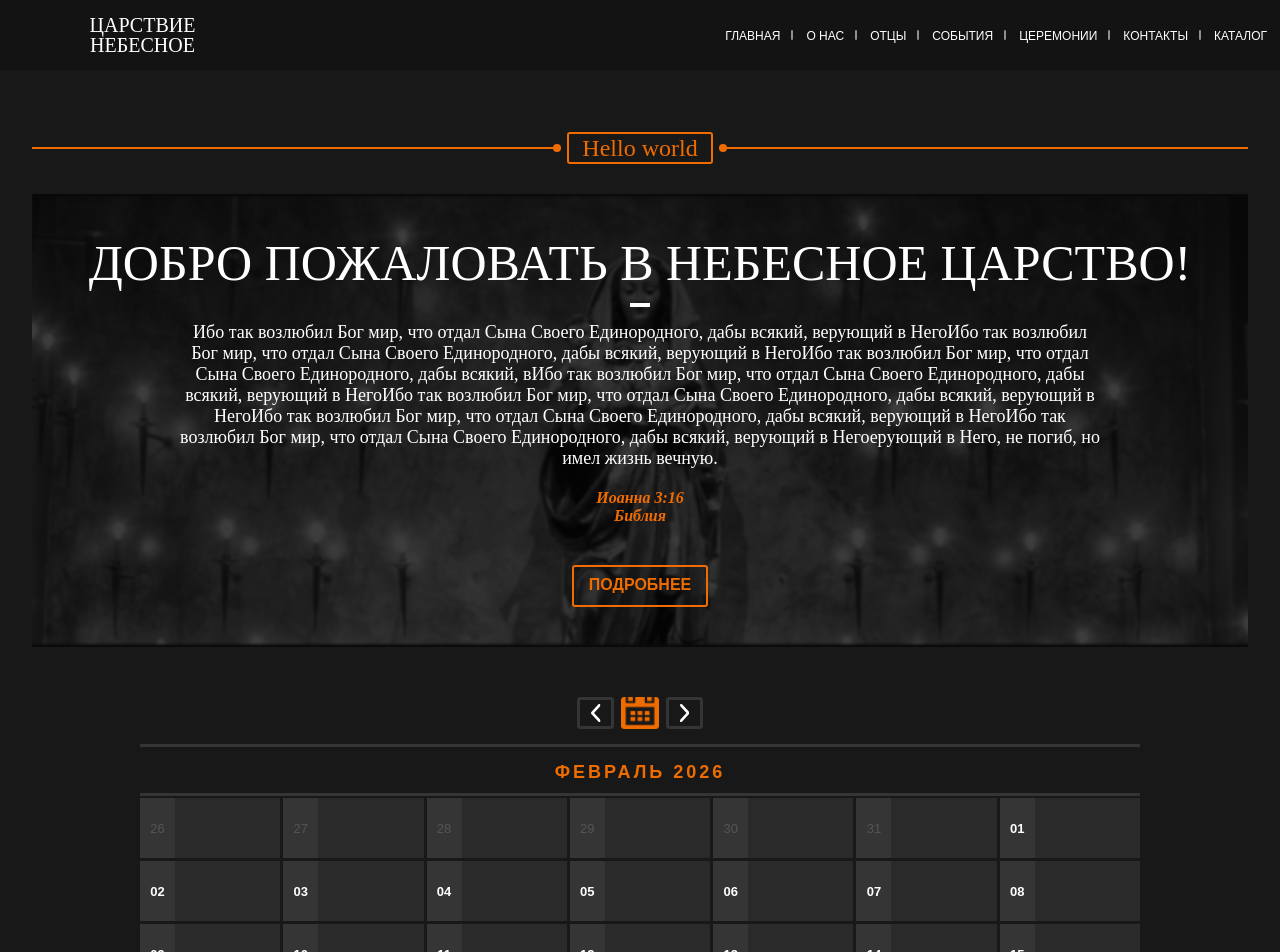
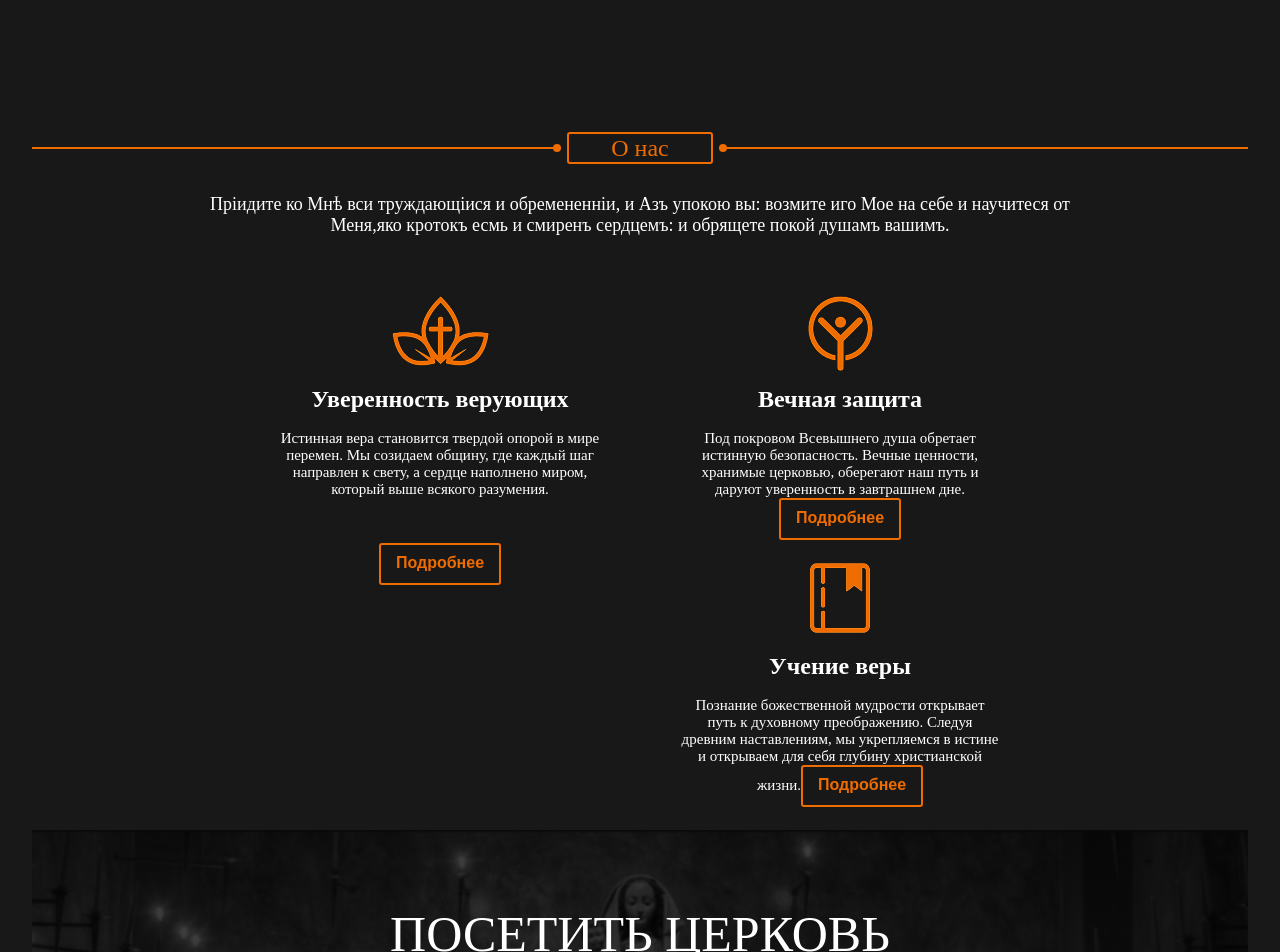
Before and after one commit to vlr404/HeavenlyKingdom.Web, a React (Vite) app in the folder heavenlykingdom.client/: page / in a window 1280 px wide. Shown: the top 952 px of the page. Built offline with nearby package versions, Linux system fonts and the light colour scheme; a web font is replaced by a local one.

Commit message:
создана секция About

```diff
--- a/heavenlykingdom.client/src/App.jsx
+++ b/heavenlykingdom.client/src/App.jsx
@@ -8,36 +8,14 @@ import { QuoteBlock } from './shared/QuoteBlock/QuoteBlock.jsx';
 import { FatherGrid } from './entity/FatherGrid/FatherGrid.jsx';
 import { Benefits } from './shared/Benefits/Benefits.jsx';
 import { DonationBar } from './shared/DonationBar/DonationBar.jsx';
+import { About } from './widgets/About/About.jsx';
 
 function App() {
     return (
 
         <div className="App">
-            <Header />
-            <div className="section-container">
 
-
-            </div>
-            <Divider title="Hello world" />
-
-
-            {/* Твой календарь теперь ограничен шириной 1200px */}
-            <QuoteBlock
-                style={{  margin: '200px auto' }}  // Центрируем и ограничиваем ширину
-                title="Добро пожаловать в Небесное Царство!" quote="Ибо так возлюбил Бог мир, что отдал Сына Своего Единородного, дабы всякий, верующий в НегоИбо так возлюбил Бог мир, что отдал Сына Своего Единородного, дабы всякий, верующий в НегоИбо так возлюбил Бог мир, что отдал Сына Своего Единородного, дабы всякий, вИбо так возлюбил Бог мир, что отдал Сына Своего Единородного, дабы всякий, верующий в НегоИбо так возлюбил Бог мир, что отдал Сына Своего Единородного, дабы всякий, верующий в НегоИбо так возлюбил Бог мир, что отдал Сына Своего Единородного, дабы всякий, верующий в НегоИбо так возлюбил Бог мир, что отдал Сына Своего Единородного, дабы всякий, верующий в Негоерующий в Него, не погиб, но имел жизнь вечную."
-                autor="Иоанна 3:16"
-                san="Библия"
-                backgr_img="./foto/deva-mariya.png"
-                buttonText="ПОДРОБНЕЕ"   // Имя должно СТРОГО совпадать с тем, что в скобках QuoteBlock
-                buttonLink="https://www.youtube.com/results?search_query=Как+сделать+папку+шаблон+для+проекта+vs+Communityout"/>
-                <Calendar />
-            <Button title="Еще одна кнопка"  />
-            <div >
-                <FatherGrid name="Уолтер Уайт" san="Епископ" image="./foto/Walter_White.png"/>
-            </div>
-            <Benefits/>
-            <DonationBar current={5000} goal={10000} title="Поддержите наше дело!" text="Ибо так возлюбил Бог мир, что отдал Сына Своего Единородного, дабы всякий, верующий в НегоИбо так возлюбил Бог мир, что отдал Сына Своего Единородного, дабы всякий, верующий в НегоИбо так возлюбил Бог мир, что отдал Сына Своего Единородного, дабы всякий, вИбо так возлюбил Бог мир, что отдал Сына Своего Единородного, дабы всякий, верующий в НегоИбо так возлюбил Бог мир, что отдал Сына Своего Единородного, дабы всякий, верующий в НегоИбо так возлюбил Бог мир, что отдал Сына Своего Единородного, дабы всякий, верующий в НегоИбо так возлюбил Бог мир, что отдал Сына Своего Единородного, дабы всякий, верующий в Негоерующий в Него, не погиб, но имел жизнь вечную." />
-
+            <About/>
 
         </div>
 
--- a/heavenlykingdom.client/src/shared/Benefits/Benefits.jsx
+++ b/heavenlykingdom.client/src/shared/Benefits/Benefits.jsx
@@ -7,33 +7,26 @@ export const Benefits = () => {
             <div className="features__grid">
                 <div className="features__item">
                     <div className="features__icon"><img src="icons/belivers.png" alt=""/></div>
-                    <div className="features__title">Óâåðåííîñòü âåðóþùèõ</div>
-                    <div className="features__description">Èñòèííàÿ âåðà ñòàíîâèòñÿ òâåðäîé îïîðîé â ìèðå ïåðåìåí. Ìû
-                        ñîçèäàåì îáùèíó, ãäå êàæäûé øàã íàïðàâëåí ê ñâåòó, à ñåðäöå íàïîëíåíî ìèðîì, êîòîðûé âûøå
-                        âñÿêîãî ðàçóìåíèÿ.
+                    <div className="features__title">Уверенность верующих</div>
+                    <div className="features__description">Истинная вера становится твердой опорой в мире перемен. Мы созидаем общину, где каждый шаг направлен к свету, а сердце наполнено миром, который выше всякого разумения.
                     </div>
                     <Button title="Подробнее"/>
                 </div>
 
                 <div className="features__item">
                     <div className="features__icon"><img src="icons/security.png" alt=""/></div>
-                    <div className="features__title">Âå÷íàÿ çàùèòà</div>
-                    <div className="features__description">Ïîä ïîêðîâîì Âñåâûøíåãî äóøà îáðåòàåò èñòèííóþ áåçîïàñíîñòü.
-                        Âå÷íûå öåííîñòè, õðàíèìûå öåðêîâüþ, îáåðåãàþò íàø ïóòü è äàðóþò óâåðåííîñòü â çàâòðàøíåì äíå.
-                    </div>
-                    <Button title="Ïîäðîáíåå" />
+                    <div className="features__title">Вечная защита</div>
+                    <div className="features__description">Под покровом Всевышнего душа обретает истинную безопасность. Вечные ценности, хранимые церковью, оберегают наш путь и даруют уверенность в завтрашнем дне.
+                    <Button title="Подробнее" />
                 </div>
 
                 <div className="features__item">
                     <div className="features__icon"><img src="icons/doctrina.png" alt=""/></div>
-                    <div className="features__title">Ó÷åíèå âåðû</div>
-                    <div className="features__description">Ïîçíàíèå áîæåñòâåííîé ìóäðîñòè îòêðûâàåò ïóòü ê äóõîâíîìó
-                        ïðåîáðàæåíèþ. Ñëåäóÿ äðåâíèì íàñòàâëåíèÿì, ìû óêðåïëÿåìñÿ â èñòèíå è îòêðûâàåì äëÿ ñåáÿ ãëóáèíó
-                        õðèñòèàíñêîé æèçíè.
-                    </div>
-                    <Button title="Ïîäðîáíåå" onClick/>
+                        <div className="features__title">Учение веры</div>
+                        <div className="features__description">Познание божественной мудрости открывает путь к духовному преображению. Следуя древним наставлениям, мы укрепляемся в истине и открываем для себя глубину христианской жизни.
+                    <Button title="Подробнее" onClick/>
                 </div>
             </div>
-        </div>
+        </div> </div> </div>
     );
 };
--- /dev/null
+++ b/heavenlykingdom.client/src/widgets/About/About.css
@@ -0,0 +1,3 @@
+.invite:last-child {
+    margin-top: 100px;
+}
--- /dev/null
+++ b/heavenlykingdom.client/src/widgets/About/About.jsx
@@ -0,0 +1,16 @@
+import './About.css';
+import { Quote } from '../../shared/Quote/Quote.jsx';
+import { Divider } from '../../shared/Divider/Divider.jsx';
+import { Benefits } from '../../shared/Benefits/Benefits.jsx';
+import { QuoteBlock } from '../../shared/QuoteBlock/QuoteBlock.jsx';
+
+export const About = () => {
+    return (
+        <section id="About" className="About">
+            <Divider title = "О нас"/>
+            <Quote text="Пріидите ко Мнѣ вси труждающіися и обремененніи, и Азъ упокою вы: возмите иго Мое на себе и научитеся от Меня,яко кротокъ есмь и смиренъ сердцемъ: и обрящете покой душамъ вашимъ." />
+            <Benefits />
+            <QuoteBlock title="ПОСЕТИТЬ ЦЕРКОВЬ" quote="Пріидите, возрадуемся Господеви, воскликнемъ Богу Спасителю нашему: предваримъ в лице Его во исповѣданіи, и во псалмѣхъ воскликнемъ Ему. Яко Богъ Велій Господь, и Царь Велій по всей земли." backgr_img= "./public/foto/deva-mariya.png"/>
+        </section>
+    );
+};
```
Also changed, not shown: heavenlykingdom.client/src/widgets/Home/Home.jsx (deleted, +0 -9 lines), heavenlykingdom.client/src/widgets/Home/Home.css (deleted).
